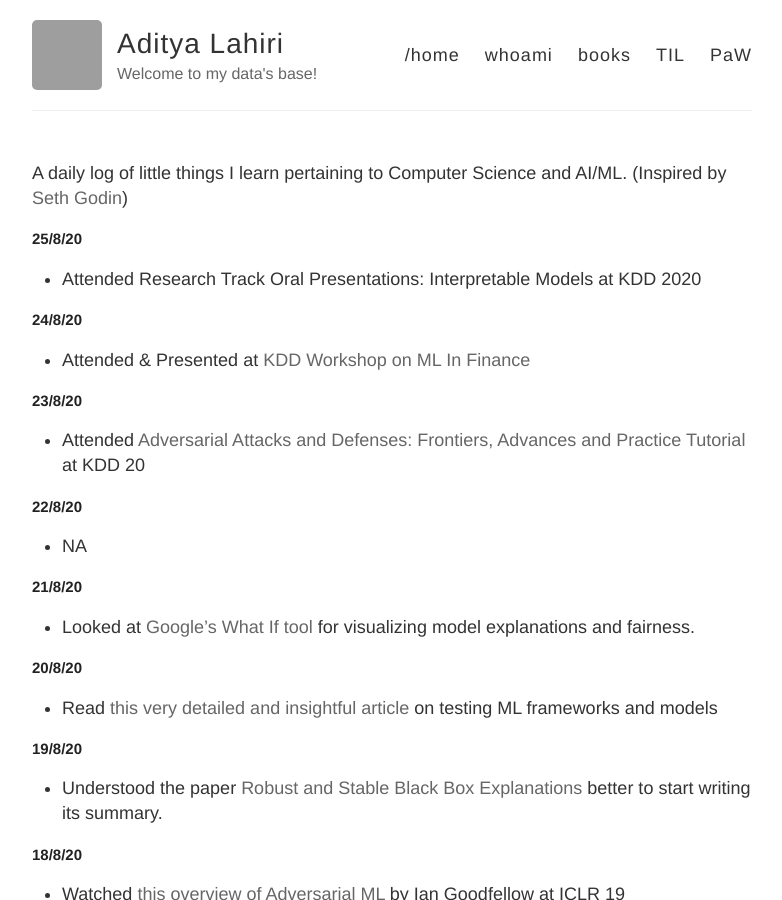
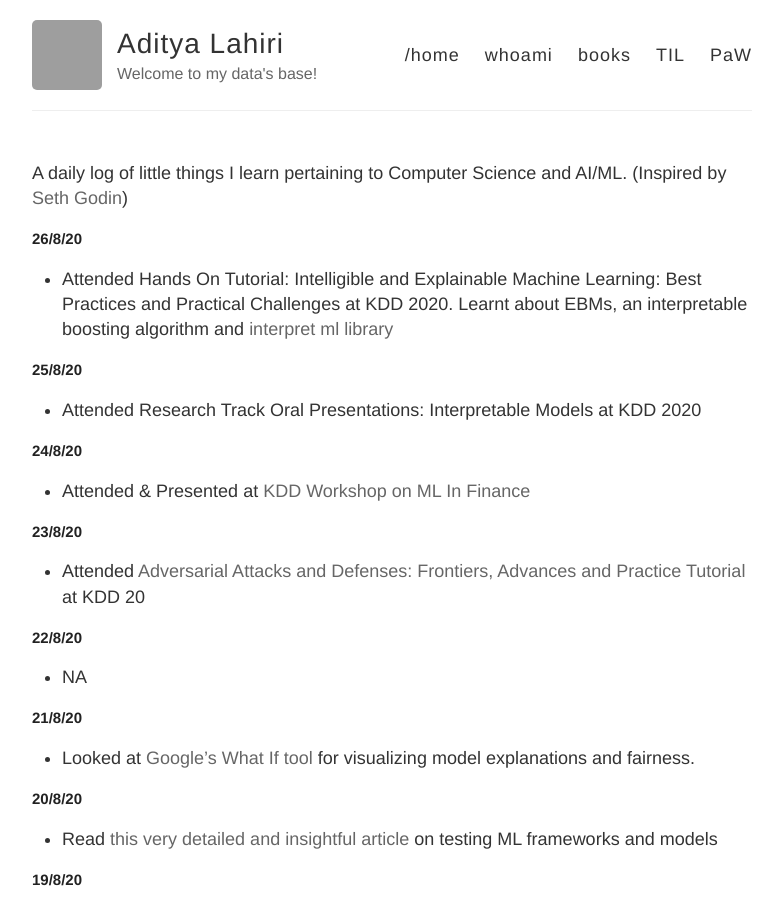
Before and after one commit to adityalahiri/adityalahiri.github.io, a Jekyll site: the page built from TIL.md, in a window 1280 px wide and 900 px high. Shown: the whole window, without its empty margins (248-1030 px from the left). Built offline with Jekyll 4.4.1, drawn with Linux system fonts in a browser that asks for light colours; our own code applies the rules of GitHub Pages for plain Markdown files; grey boxes are pictures that could not be loaded.

Commit message:
Update for 26/8/20

```diff
--- a/TIL.md
+++ b/TIL.md
@@ -1,5 +1,9 @@
 A daily log of little things I learn pertaining to Computer Science and AI/ML.
 (Inspired by [Seth Godin](https://seths.blog/))
+
+## 26/8/20
+
+* Attended Hands On Tutorial: Intelligible and Explainable Machine Learning: Best Practices and Practical Challenges at KDD 2020. Learnt about EBMs, an interpretable boosting algorithm and [interpret ml library](http://interpret.ml/)
 
 ## 25/8/20
 
```
